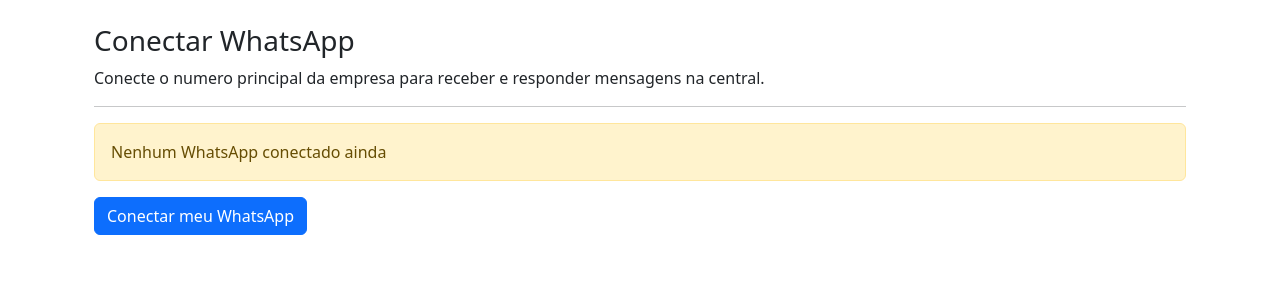
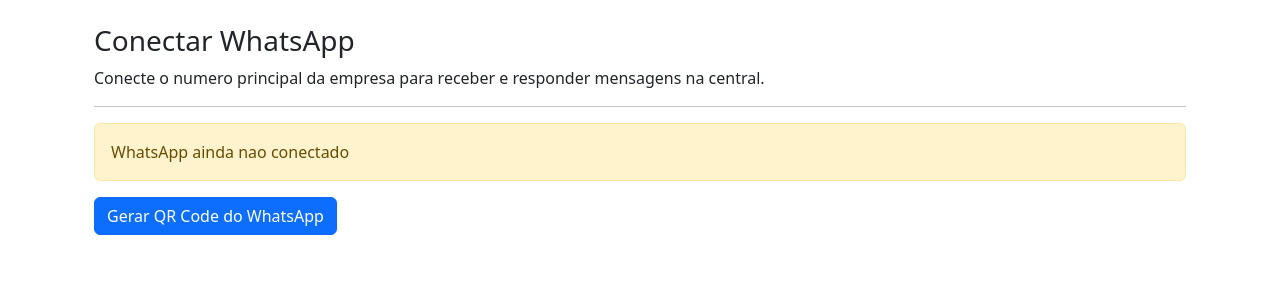
Before and after one commit to appsulautomacao/sistema, a Python web app: template templates/admin/whatsapp.html in a window 1280 px wide. Shown: the part 50-350 px from the top of the page. Run offline with Jinja, Linux system fonts and the light colour scheme; the template is opened without the code that fills it, so the values that code supplies are empty.

Commit message:
Clarify WhatsApp connection entry

```diff
--- a/templates/admin/dashboard.html
+++ b/templates/admin/dashboard.html
@@ -25,7 +25,7 @@
       <a href="#qualitySection">Qualidade do atendimento</a>
       <a href="/admin/users" data-admin-embed-url="/admin/users">Equipe</a>
       <a href="/admin/sectors" data-admin-embed-url="/admin/sectors">Setores</a>
-      <a href="/admin/whatsapp" data-admin-embed-url="/admin/whatsapp">WhatsApp</a>
+      <a href="/admin/whatsapp" data-admin-embed-url="/admin/whatsapp">Conectar WhatsApp</a>
       <a href="/admin/ai-audit" data-admin-embed-url="/admin/ai-audit">Historico da IA</a>
       <a href="/admin/ai-rag" data-admin-embed-url="/admin/ai-rag">Base de conhecimento</a>
       <a href="/admin/ai-assistant" data-admin-embed-url="/admin/ai-assistant">Assistente virtual</a>
@@ -77,7 +77,7 @@
       <article>
         <span>4</span>
         <div>
-          <strong>WhatsApp</strong>
+          <strong>Conectar WhatsApp</strong>
           <small>Conecte o numero da empresa.</small>
         </div>
         <a href="/admin/whatsapp" data-admin-embed-url="/admin/whatsapp">Conectar</a>
--- a/templates/admin/whatsapp.html
+++ b/templates/admin/whatsapp.html
@@ -13,7 +13,7 @@
 
 <hr>
 
-{% if whatsapp_instance %}
+{% if whatsapp_instance and whatsapp_instance.status == 'open' %}
 
 <div class="alert alert-success">
 WhatsApp conectado
@@ -26,12 +26,18 @@ Instancia: {{ whatsapp_instance.instance_name }}
 {% else %}
 
 <div class="alert alert-warning">
-Nenhum WhatsApp conectado ainda
+WhatsApp ainda nao conectado
 </div>
+
+{% if whatsapp_instance %}
+<div class="small text-muted mb-3">
+Instancia criada. Clique abaixo para gerar o QR Code e concluir a conexao.
+</div>
+{% endif %}
 
 <a class="btn btn-primary"
 href="/admin/whatsapp/connect">
-Conectar meu WhatsApp
+Gerar QR Code do WhatsApp
 </a>
 
 {% endif %}
```
